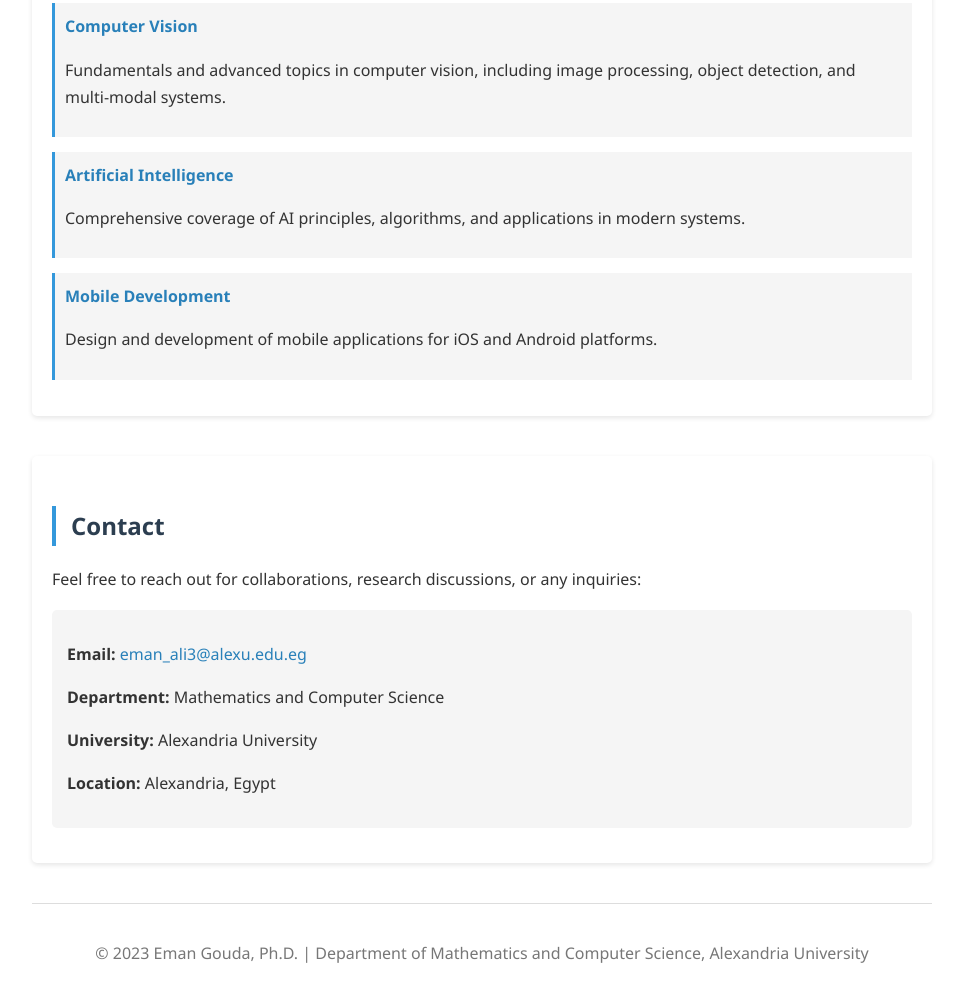
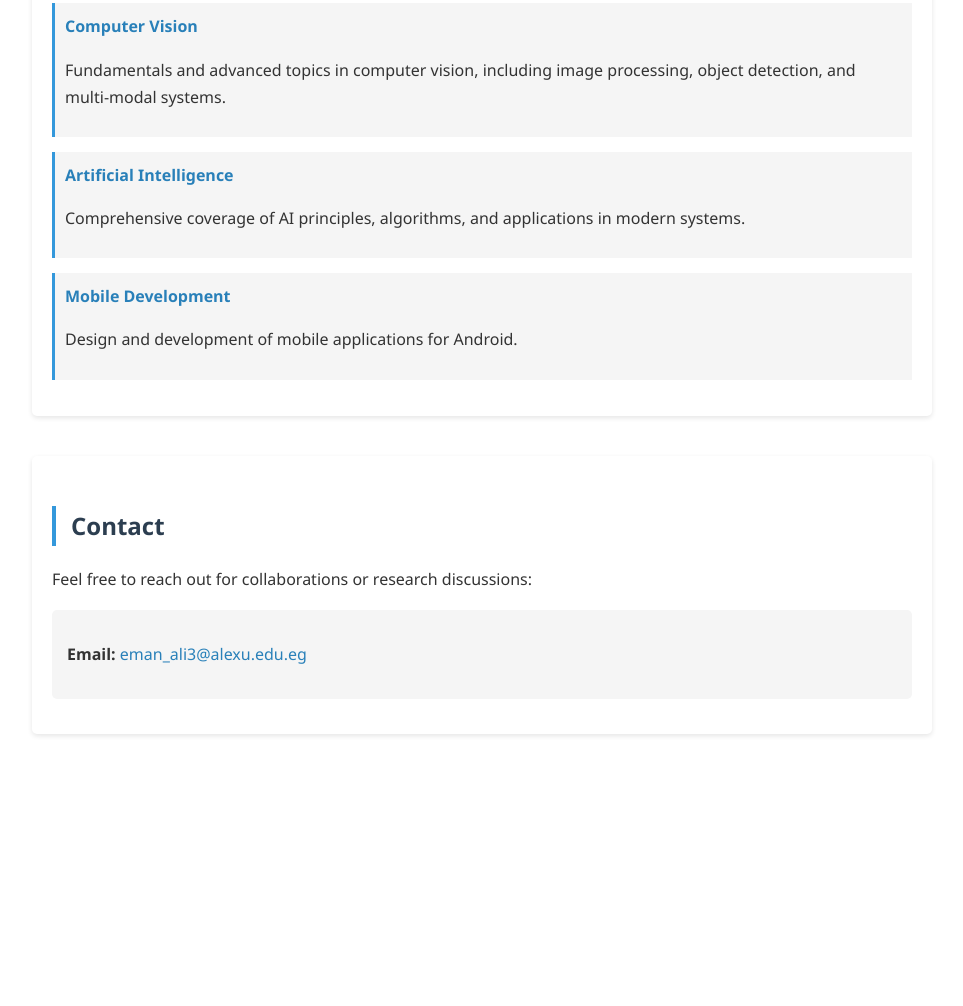
Before and after one commit to EmanAli911/emangouda.github.io, a plain HTML site: page index.html in a window 1280 px wide. Shown: the part 1226-2232 px from the top of the page, without its empty margins (158-1121 px from the left). After the commit the page ends 2020 px from the top, so only its background shows below. Drawn offline with Linux system fonts and the light colour scheme.

Commit message:
Update index.html

```diff
--- a/index.html
+++ b/index.html
@@ -187,24 +187,17 @@
       </li>
       <li>
         <a href="https://github.com/EmanAli911/mobile-development"><strong>Mobile Development</strong></a>
-        <p>Design and development of mobile applications for iOS and Android platforms.</p>
+        <p>Design and development of mobile applications for Android.</p>
       </li>
     </ul>
   </section>
 
   <section id="contact">
     <h2>Contact</h2>
-    <p>Feel free to reach out for collaborations, research discussions, or any inquiries:</p>
+    <p>Feel free to reach out for collaborations or research discussions:</p>
     <div class="contact-info">
       <p><strong>Email:</strong> <a href="mailto:eman_ali3@alexu.edu.eg">eman_ali3@alexu.edu.eg</a></p>
-      <p><strong>Department:</strong> Mathematics and Computer Science</p>
-      <p><strong>University:</strong> Alexandria University</p>
-      <p><strong>Location:</strong> Alexandria, Egypt</p>
     </div>
   </section>
-
-  <footer>
-    <p>© 2023 Eman Gouda, Ph.D. | Department of Mathematics and Computer Science, Alexandria University</p>
-  </footer>
 </body>
 </html>
```
